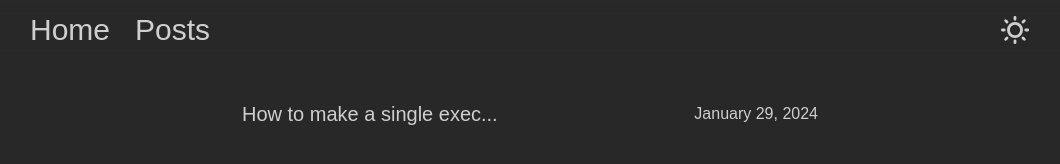
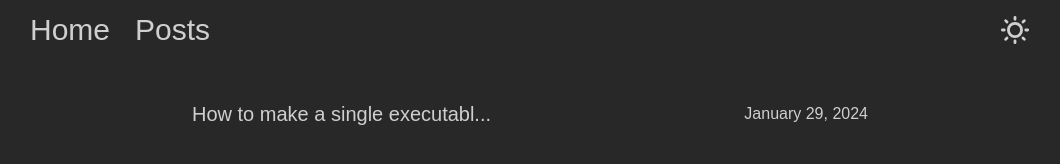
Before and after one commit to AxewBoTX/axewbotx.github.io, an Astro site: page /posts in a window 1280 px wide. Shown: the whole page, without its empty margins (110-1170 px from the left). Built offline with nearby package versions, Linux system fonts and the light colour scheme; Astro itself is replaced by a stand-in of ours.

Commit message:
removing unwanted imports && increasing max char size on post title

```diff
--- a/src/pages/posts/index.astro
+++ b/src/pages/posts/index.astro
@@ -1,6 +1,5 @@
 ---
 import HeadLayout from "../../layouts/head_layout.astro";
-import { Icon } from "astro-icon/components";
 import { getCollection } from "astro:content";
 import { formatDate } from "../../lib/utils.js";
 
@@ -10,7 +9,7 @@ const posts = (await getCollection("posts")).sort(
 );
 
 function formatString(input) {
-  const maxLen = 25;
+  const maxLen = 30;
   if (input.length <= maxLen) {
     return input;
   } else {
@@ -21,7 +20,7 @@ function formatString(input) {
 
 <HeadLayout>
   <div class="flex flex-col items-center m-auto p-3 max-w-[900px]">
-    <div class="flex flex-col mt-[20px] gap-[10px] w-full max-w-[600px]">
+    <div class="flex flex-col mt-[20px] gap-[35px] w-full max-w-[700px]">
       {
         posts.map((post) => {
           return (
@@ -30,7 +29,7 @@ function formatString(input) {
               href={`/posts/${post.slug}`}
             >
               <div class="tooltip" data-tip={`${post.data.title}`}>
-                <p class="text-xl">{formatString(post.data.title)}</p>
+                <p class="text-xl text-left">{formatString(post.data.title)}</p>
               </div>
               <p>{formatDate(post.data.date)}</p>
             </a>
```
